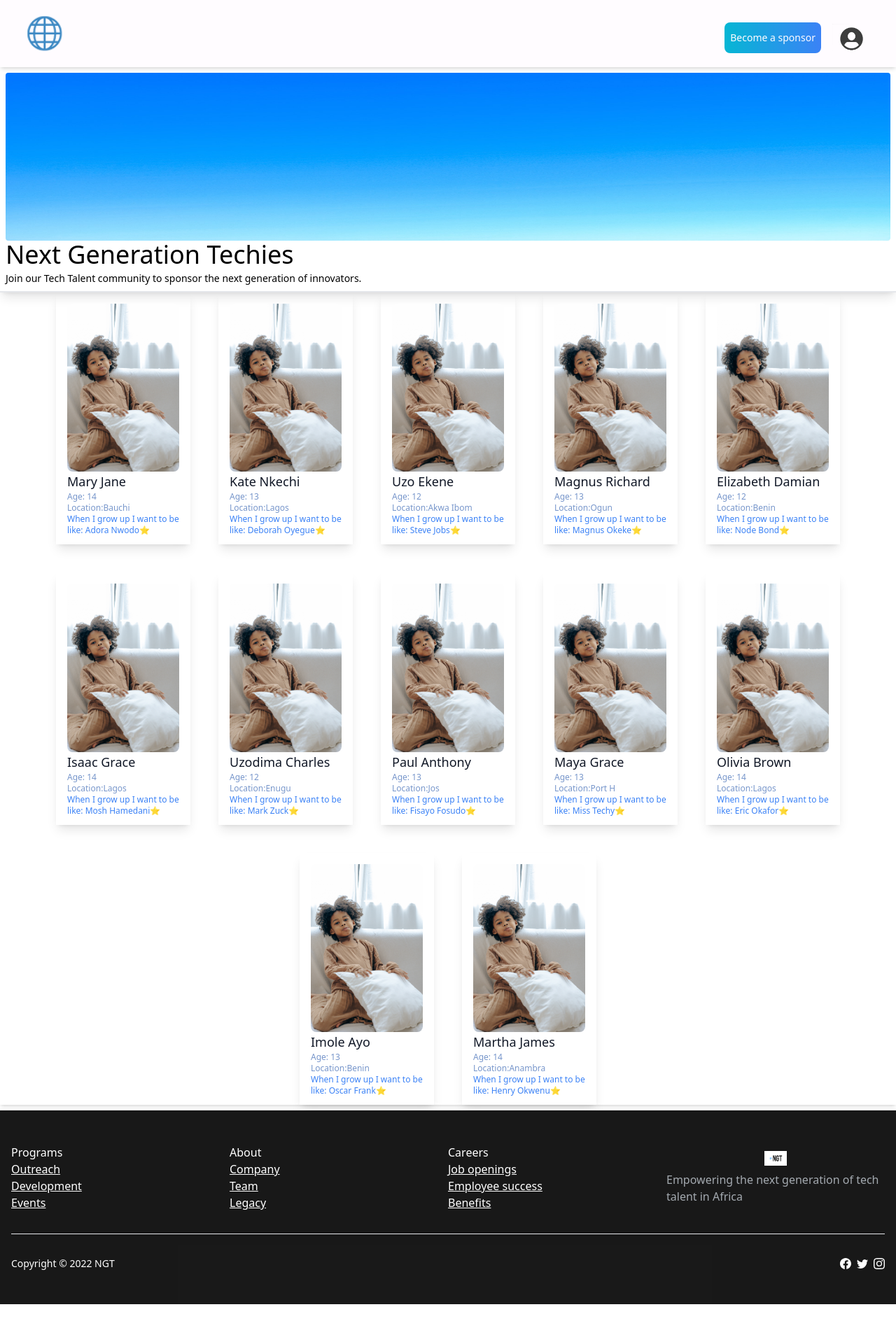
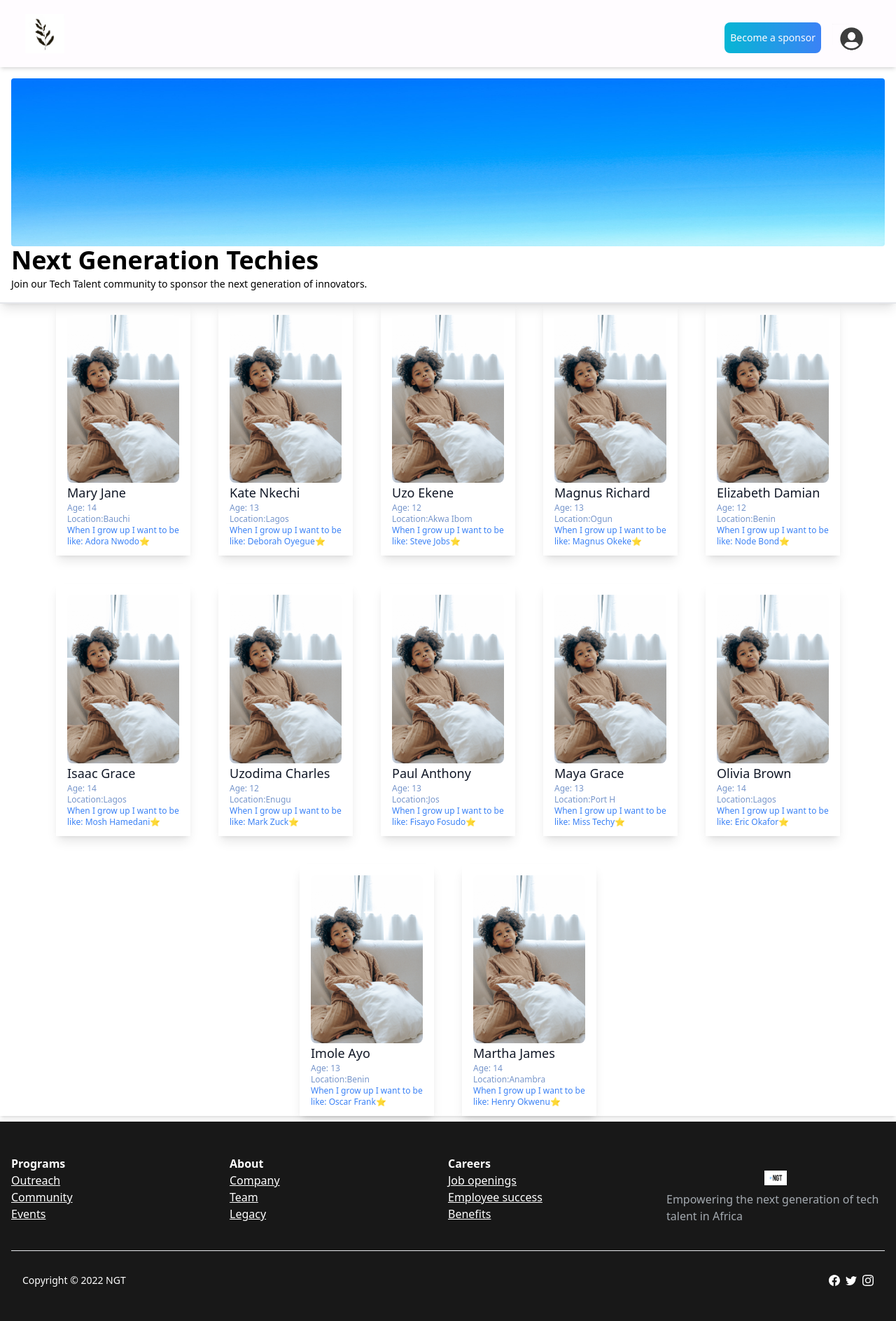
Before and after one commit to Dee-Tyan/civil-quota-app, a React (Create React App) app in the folder cq-app/: page /home in a window 1280 px wide. Shown: the whole page at 70% size. Before the commit the page ends 1864 px from the top, so only its background shows below. Built offline with nearby package versions, Linux system fonts and the light colour scheme.

Commit message:
footer responsiveness

```diff
--- a/cq-app/src/components/Footer/Footer.tsx
+++ b/cq-app/src/components/Footer/Footer.tsx
@@ -6,9 +6,9 @@ const Footer = () => {
     <>
       <footer className="text-white bg-black opacity-90">
         <div className="container mx-auto py-12 px-4">
-          <div className="grid grid-cols-4 pb-8">
-            <div className="">
-              <h3 className="text-white">Programs</h3>
+          <div className="flex flex-col items-center justify-center text-center sm:grid sm:grid-cols-4 sm:text-left pb-8">
+            <div className="pb-2">
+              <h3 className="text-white font-bold">Programs</h3>
               <ul className="list-unstyled">
                 <li>
                   <a className="underline" href="#">
@@ -17,7 +17,7 @@ const Footer = () => {
                 </li>
                 <li>
                   <a className="underline" href="#">
-                    Development
+                    Community
                   </a>
                 </li>
                 <li>
@@ -27,8 +27,8 @@ const Footer = () => {
                 </li>
               </ul>
             </div>
-            <div className="">
-              <h3 className="text-white">About</h3>
+            <div className="pb-2">
+              <h3 className="text-white font-bold">About</h3>
               <ul className="list-unstyled">
                 <li>
                   <a className="underline" href="#">
@@ -47,8 +47,8 @@ const Footer = () => {
                 </li>
               </ul>
             </div>
-            <div className="">
-              <h3 className="text-white">Careers</h3>
+            <div className="pb-2">
+              <h3 className="text-white font-bold">Careers</h3>
               <ul className="list-unstyled">
                 <li>
                   <a className="underline" href="#">
@@ -68,7 +68,7 @@ const Footer = () => {
               </ul>
             </div>
 
-            <div className="flex flex-col items-center justify-center">
+            <div className="flex flex-col items-center justify-center mt-4">
               <div className="flex items-center mb-2">
                 <span className="">
                   <img src={logo} className="w-8" />
@@ -80,7 +80,7 @@ const Footer = () => {
             </div>
           </div>
           <hr />
-          <div className="flex justify-between items-center pt-8">
+          <div className="flex justify-between items-center pt-8 px-4">
             <p className="mb-0 text-sm">Copyright © 2022 NGT</p>
             <ul className="flex flex-row gap-2 ">
               <li className="">
--- a/cq-app/src/components/Header/Header.tsx
+++ b/cq-app/src/components/Header/Header.tsx
@@ -1,5 +1,5 @@
 import React from 'react'
-import logo from "../../assets/web.png"
+import logo from "../../assets/cd_logo.png"
 import profile from "../../assets/profilebg.png"
 
 function Header() {
--- a/cq-app/src/components/Pages/Home/Homepage.tsx
+++ b/cq-app/src/components/Pages/Home/Homepage.tsx
@@ -17,9 +17,9 @@ const Homepage = () => {
   return (
     <div className="">
       <main>
-        <section className="w-full p-2 flex flex-col border-b-2 shadow-lg">
+        <section className="w-full p-4 flex flex-col border-b-2 shadow-lg">
           <img className="h-60 rounded" src={heroImg} />
-          <h1 className="mb-1 text-4xl">Next Generation Techies</h1>
+          <h1 className="mb-1 text-4xl font-black">Next Generation Techies</h1>
           <p className="mt-0 text-sm ">
             Join our Tech Talent community to sponsor the next generation of
             innovators.
--- /dev/null
+++ b/cq-app/src/components/Pages/LoginPage/Login.tsx
@@ -0,0 +1,11 @@
+import React from 'react'
+
+const Login = () => {
+  return (
+    <div>
+        <h1>Login Page</h1>
+    </div>
+  )
+}
+
+export default Login
```
Also changed, not shown: cq-app/src/App.tsx (+6 -13 lines).
